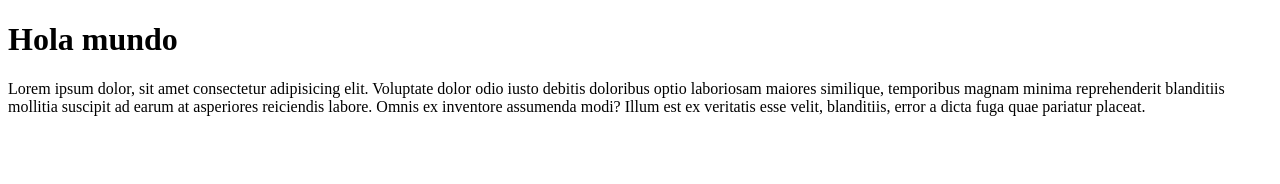
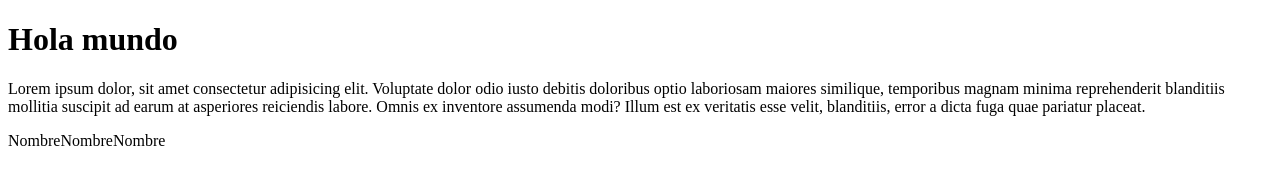
Before and after one commit to Cvash/prueba2, a plain HTML site: page index.html in a window 1280 px wide. Drawn offline with Linux system fonts and the light colour scheme.

Commit message:
agregando una tabla en ramaNueva

```diff
--- a/index.html
+++ b/index.html
@@ -12,5 +12,11 @@
 
     <p>Lorem ipsum dolor, sit amet consectetur adipisicing elit. Voluptate dolor odio iusto debitis doloribus optio laboriosam maiores similique, temporibus magnam minima reprehenderit blanditiis mollitia suscipit ad earum at asperiores reiciendis labore. Omnis ex inventore assumenda modi? Illum est ex veritatis esse velit, blanditiis, error a dicta fuga quae pariatur placeat.</p>
 
+    <table>
+        <label>Nombre</label>
+        <label>Nombre</label>
+        <label>Nombre</label>
+    </table>
+
 </body>
 </html>
```
